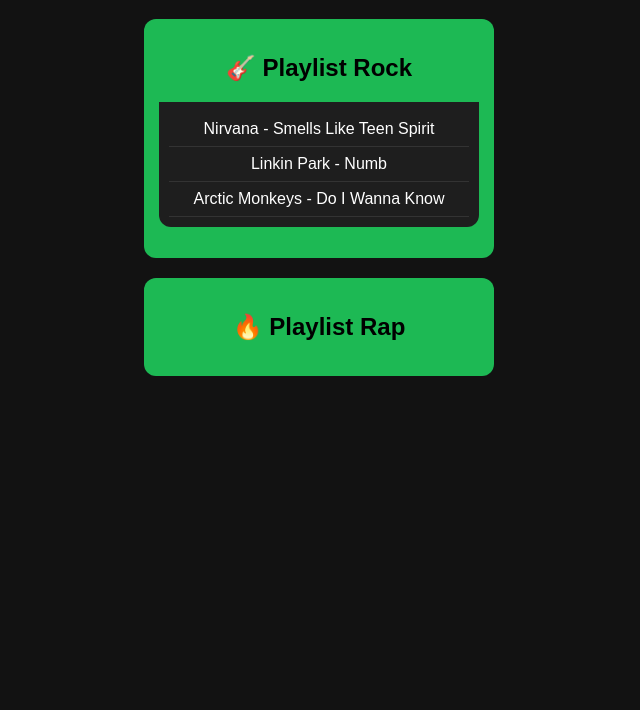
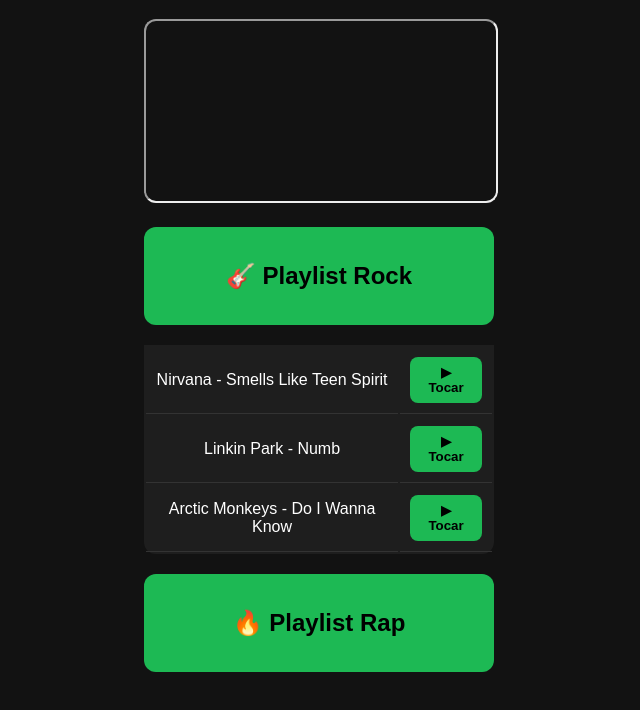
Before and after one commit to Nerydodry/nerydodry.github.io, a plain HTML site: page index.html in a window 1280 px wide. Both pictures are taken after a click on the element "🎸 Playlist Rock". Shown: the part 62-772 px from the top of the page, without its empty margins (321-961 px from the left). Drawn offline with Linux system fonts and the light colour scheme.

Commit message:
Refactor music app layout and add player functionality
Updated the HTML structure and styles for the music app, including adding a player and modifying playlists.

```diff
--- a/index.html
+++ b/index.html
@@ -13,11 +13,22 @@
     text-align:center;
 }
 
+/* CONTAINER PRINCIPAL */
+.container{
+    width:350px;
+    margin:auto;
+}
+
+/* PLAYER */
+.player{
+    margin-bottom:20px;
+}
+
+/* PLAYLIST */
 .playlist{
     background:#1db954;
     color:black;
-margin:20px auto;
-width:320px;
+    margin:20px 0;
     border-radius:12px;
     cursor:pointer;
     padding:15px;
@@ -28,26 +39,31 @@
     transform:scale(1.05);
 }
 
-.musicas{
-display:none;
+/* TABELA */
+table{
+    width:100%;
     background:#1e1e1e;
     border-radius:0 0 12px 12px;
-padding:10px;
+    display:none;
 }
 
-.musicas li{
-list-style:none;
-padding:8px;
+td{
+    padding:10px;
     border-bottom:1px solid #333;
 }
 
-.musicas a{
-color:white;
-text-decoration:none;
+/* BOTÃO */
+button{
+    background:#1db954;
+    border:none;
+    padding:8px 12px;
+    border-radius:8px;
+    cursor:pointer;
+    font-weight:bold;
 }
 
-.musicas a:hover{
-color:#1db954;
+button:hover{
+    background:#17a74a;
 }
 
 </style>
@@ -55,15 +71,18 @@
 <script>
 
 function abrirPlaylist(id){
+    let tabela = document.getElementById(id);
 
-let lista = document.getElementById(id);
-
-if(lista.style.display === "block"){
-lista.style.display = "none";
+    if(tabela.style.display === "table"){
+        tabela.style.display = "none";
     }else{
-lista.style.display = "block";
+        tabela.style.display = "table";
+    }
 }
 
+function tocar(videoId){
+    let player = document.getElementById("player");
+    player.src = "https://www.youtube.com/embed/" + videoId;
 }
 
 </script>
@@ -72,59 +91,60 @@
 
 <body>
 
+<div class="container">
+
 <h1>🎧 Meu App de Música</h1>
 
+<!-- PLAYER -->
+<div class="player">
+<iframe id="player" width="100%" height="180"
+style="border-radius:12px;" src="" allowfullscreen>
+</iframe>
+</div>
+
+<!-- PLAYLIST ROCK -->
 <div class="playlist" onclick="abrirPlaylist('rock')">
 <h2>🎸 Playlist Rock</h2>
-
-<ul id="rock" class="musicas">
-
-<li>
-<a href="https://youtu.be/hTWKbfoikeg" target="_blank">
-Nirvana - Smells Like Teen Spirit
-</a>
-</li>
-
-<li>
-<a href="https://youtu.be/kXYiU_JCYtU" target="_blank">
-Linkin Park - Numb
-</a>
-</li>
-
-<li>
-<a href="https://youtu.be/bpOSxM0rNPM" target="_blank">
-Arctic Monkeys - Do I Wanna Know
-</a>
-</li>
-
-</ul>
-
 </div>
 
+<table id="rock">
+<tr>
+<td>Nirvana - Smells Like Teen Spirit</td>
+<td><button onclick="tocar('hTWKbfoikeg')">▶ Tocar</button></td>
+</tr>
+
+<tr>
+<td>Linkin Park - Numb</td>
+<td><button onclick="tocar('kXYiU_JCYtU')">▶ Tocar</button></td>
+</tr>
+
+<tr>
+<td>Arctic Monkeys - Do I Wanna Know</td>
+<td><button onclick="tocar('bpOSxM0rNPM')">▶ Tocar</button></td>
+</tr>
+</table>
+
+<!-- PLAYLIST RAP -->
 <div class="playlist" onclick="abrirPlaylist('rap')">
 <h2>🔥 Playlist Rap</h2>
+</div>
 
-<ul id="rap" class="musicas">
+<table id="rap">
+<tr>
+<td>Eminem - Lose Yourself</td>
+<td><button onclick="tocar('_Yhyp-_hX2s')">▶ Tocar</button></td>
+</tr>
 
-<li>
-<a href="https://youtu.be/_Yhyp-_hX2s" target="_blank">
-Eminem - Lose Yourself
-</a>
-</li>
+<tr>
+<td>Drake - God's Plan</td>
+<td><button onclick="tocar('xpVfcZ0ZcFM')">▶ Tocar</button></td>
+</tr>
 
-<li>
-<a href="https://youtu.be/xpVfcZ0ZcFM" target="_blank">
-Drake - God's Plan
-</a>
-</li>
-
-<li>
-<a href="https://youtu.be/Dst9gZkq1a8" target="_blank">
-Travis Scott - Goosebumps
-</a>
-</li>
-
-</ul>
+<tr>
+<td>Travis Scott - Goosebumps</td>
+<td><button onclick="tocar('Dst9gZkq1a8')">▶ Tocar</button></td>
+</tr>
+</table>
 
 </div>
 
```
Lines whose indentation alone changed are shown as unchanged.
